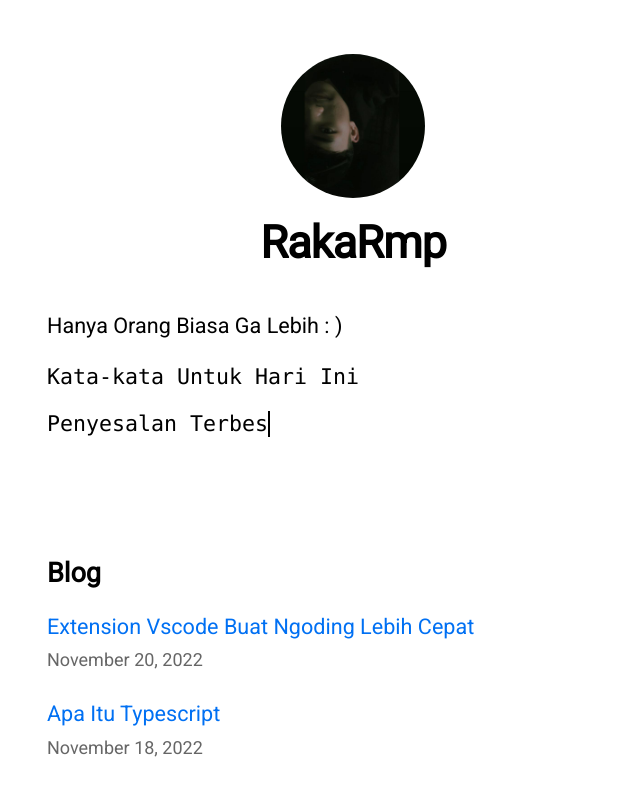
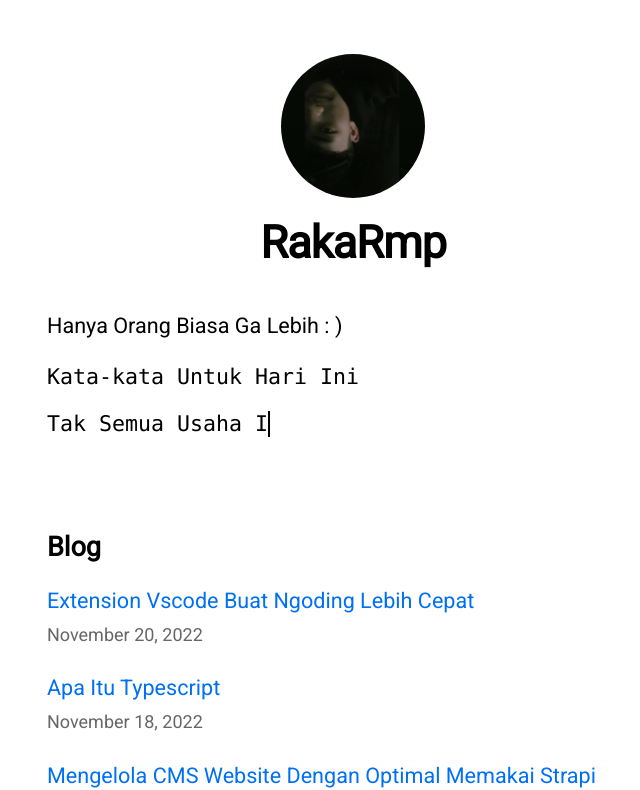
Before and after one commit to rakarmp/PersonalBlog, a Next.js app: page / in a window 1280 px wide. Shown: the top 790 px of the page, without its empty margins (287-927 px from the left). Built offline with nearby package versions, Linux system fonts and the light colour scheme.

Commit message:
add kata" untuk hari ini

```diff
--- a/pages/index.tsx
+++ b/pages/index.tsx
@@ -25,10 +25,9 @@ export default function Home({
         <p>Hanya Orang Biasa Ga Lebih : )</p>
         <p className={utilStylesScss.type}>Kata-kata Untuk Hari Ini</p>
         <p className={utilStylesScss.type}>
-          Penyesalan Terbesar Dalam <br />
-          Hidup Adalah Menjadi Apa <br />
-          Yang Orang Lain Inginkan, <br />
-          Daripada Menjadi Diri Sendiri.
+          Tak Semua Usaha Itu Dipermudah <br />
+          Tapi Semua Yang Berusaha Pasti <br />
+          Akan Berbuah.
         </p>
       </section>
       <section className={`${utilStyles.headingMd} ${utilStyles.padding1px}`}>
```
